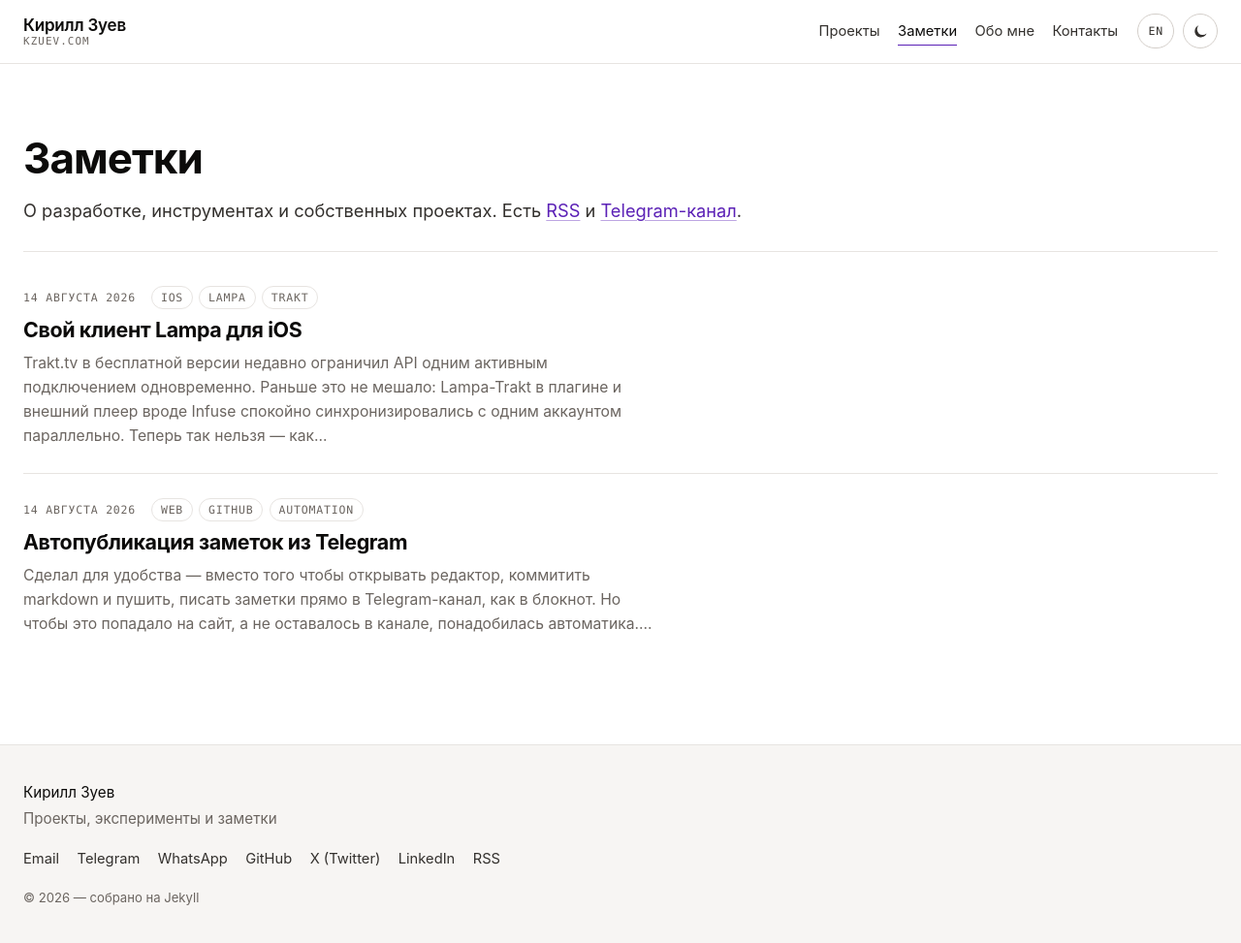
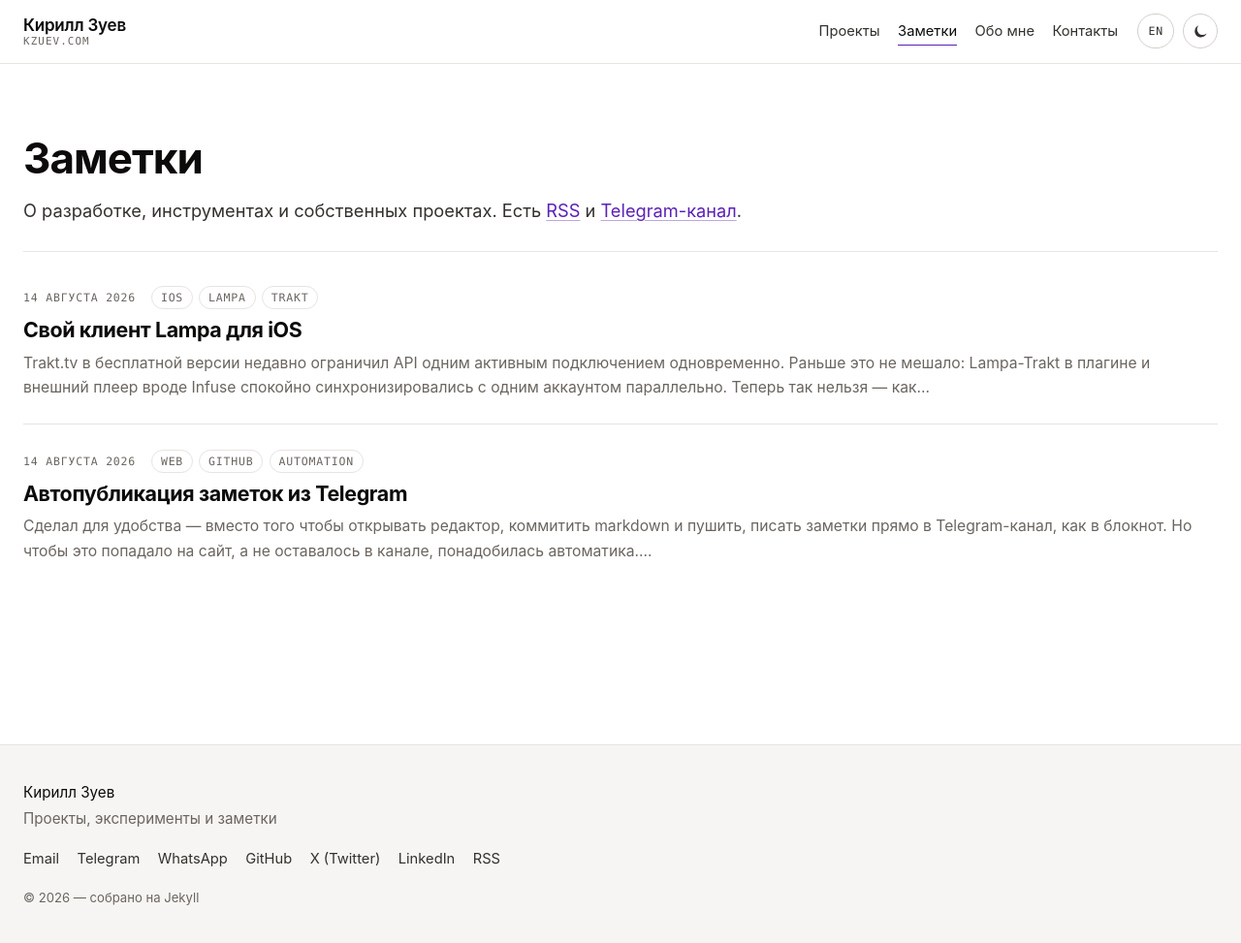
Before and after one commit to KZuev/KZuev, a Jekyll site: the page built from notes.md, in a window 1280 px wide and 974 px high. Shown: the whole window at 97% size. Built offline with Jekyll 4.4.1, drawn with Linux system fonts in a browser that asks for light colours.

Commit message:
Increase max-width of entry excerpt to 100em

```diff
--- a/assets/css/main.scss
+++ b/assets/css/main.scss
@@ -498,7 +498,7 @@ p { margin: 0; }
   color: var(--muted);
   font-size: .98rem;
   line-height: 1.6;
-  max-width: 42em;
+  max-width: 100em;
 }
 
 /* =========================================================================
```
